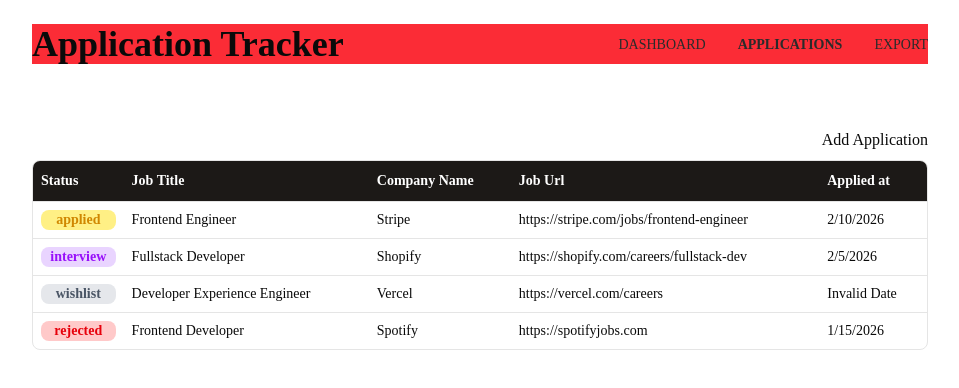
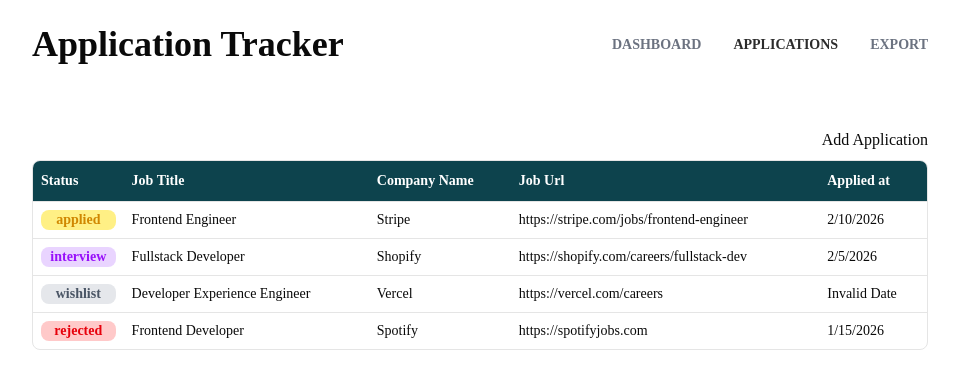
Before and after one commit to DimmyMaenhout/nextjs-application-tracker, a Next.js app: page /applications in a window 1280 px wide. Shown: the top 388 px of the page, without its empty margins (160-1119 px from the left). Built offline with nearby package versions, Linux system fonts and the light colour scheme.

Commit message:
Updated styling and added custom colors

```diff
--- a/app/globals.css
+++ b/app/globals.css
@@ -46,6 +46,11 @@
   --radius-2xl: calc(var(--radius) * 1.8);
   --radius-3xl: calc(var(--radius) * 2.2);
   --radius-4xl: calc(var(--radius) * 2.6);
+
+  --color-main-button: var(--main-button);
+  --color-main-button-hover: var(--main-button-hover);
+  --color-nav-active: var(--nav-active);
+  --color-nav-inactive: var(--nav-inactive)
 }
 
 :root {
@@ -81,6 +86,11 @@
   --sidebar-accent-foreground: oklch(0.205 0 0);
   --sidebar-border: oklch(0.922 0 0);
   --sidebar-ring: oklch(0.708 0 0);
+
+  --main-button: #1e8fa3;
+  --main-button-hover: #2fb7c8;
+  --nav-active: #2b2b2b;
+  --nav-inactive: #6b7280;
 }
 
 .dark {
--- a/components/applications/data-table.tsx
+++ b/components/applications/data-table.tsx
@@ -41,7 +41,7 @@
   return (
     <div className="overflow-hidden rounded-md border">
       <Table>
-        <TableHeader className="bg-stone-900">
+        <TableHeader className="bg-[#0d434d]">
           {table.getHeaderGroups().map((headerGroup) => (
             <TableRow key={headerGroup.id}>
               {headerGroup.headers.map((header) => {
--- a/components/main-header.tsx
+++ b/components/main-header.tsx
@@ -3,7 +3,7 @@
 
 export default function MainHeader() {
   return (
-    <header className="flex justify-between items-center my-6 bg-red-500">
+    <header className="flex justify-between items-center my-6">
       <Link className="text-4xl font-bold" href="/">
         Application Tracker
       </Link>
--- a/components/nav-link.tsx
+++ b/components/nav-link.tsx
@@ -15,7 +15,7 @@
   const path = usePathname();
   return (
     <Link
-      className={`${path === href ? "font-bold" : undefined} text-[#2b2b2b] text-transform: uppercase text-sm`}
+      className={`${path === href ? "text-(--color-nav-active)" : "text-(--color-nav-inactive)"} font-extrabold text-transform: uppercase text-sm`}
       href={href}
     >
       {children}
```
